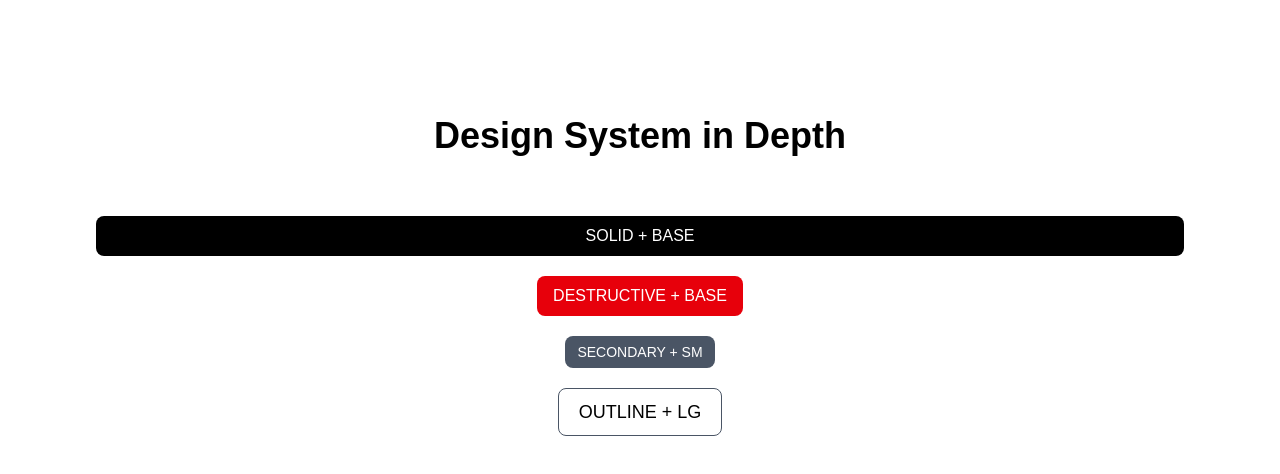
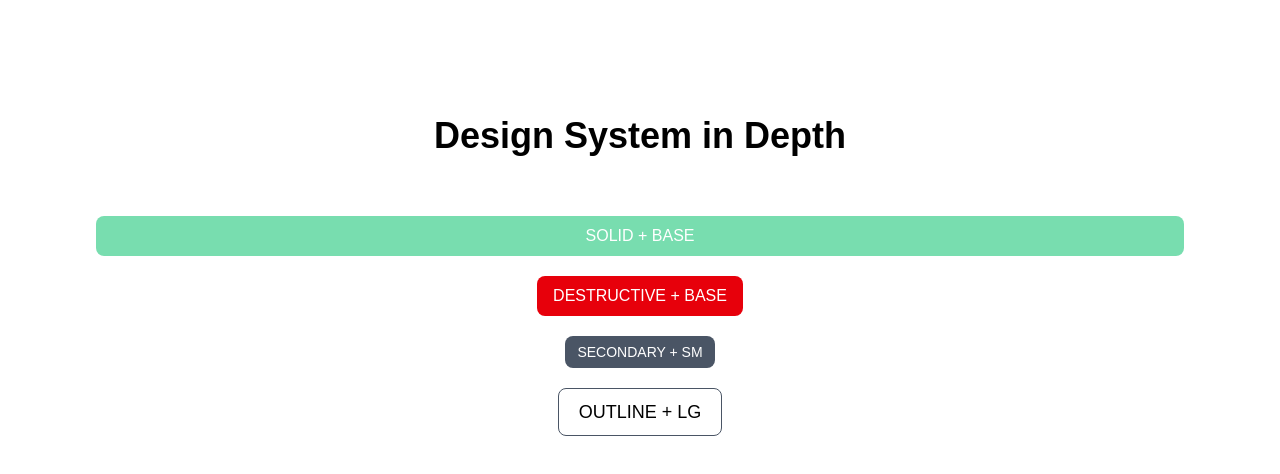
Before and after one commit to HassanAbdelhamed22/nextjs-design-system, a Next.js app: page / in a window 1280 px wide. Shown: the top 474 px of the page. Built offline with nearby package versions, Linux system fonts and the light colour scheme.

Commit message:
use primary color in solid button

```diff
--- a/src/app/components/ui/Button.tsx
+++ b/src/app/components/ui/Button.tsx
@@ -8,7 +8,7 @@ const buttonVariants = cva(
     variants: {
       variant: {
         solid:
-          "bg-black text-white dark:bg-primary dark:text-white hover:opacity-90",
+          "bg-primary text-white dark:bg-primary dark:text-white hover:opacity-90",
         destructive: "bg-red-600 hover:bg-red-700",
         secondary: "bg-gray-600 hover:bg-gray-700",
         outline:
```
